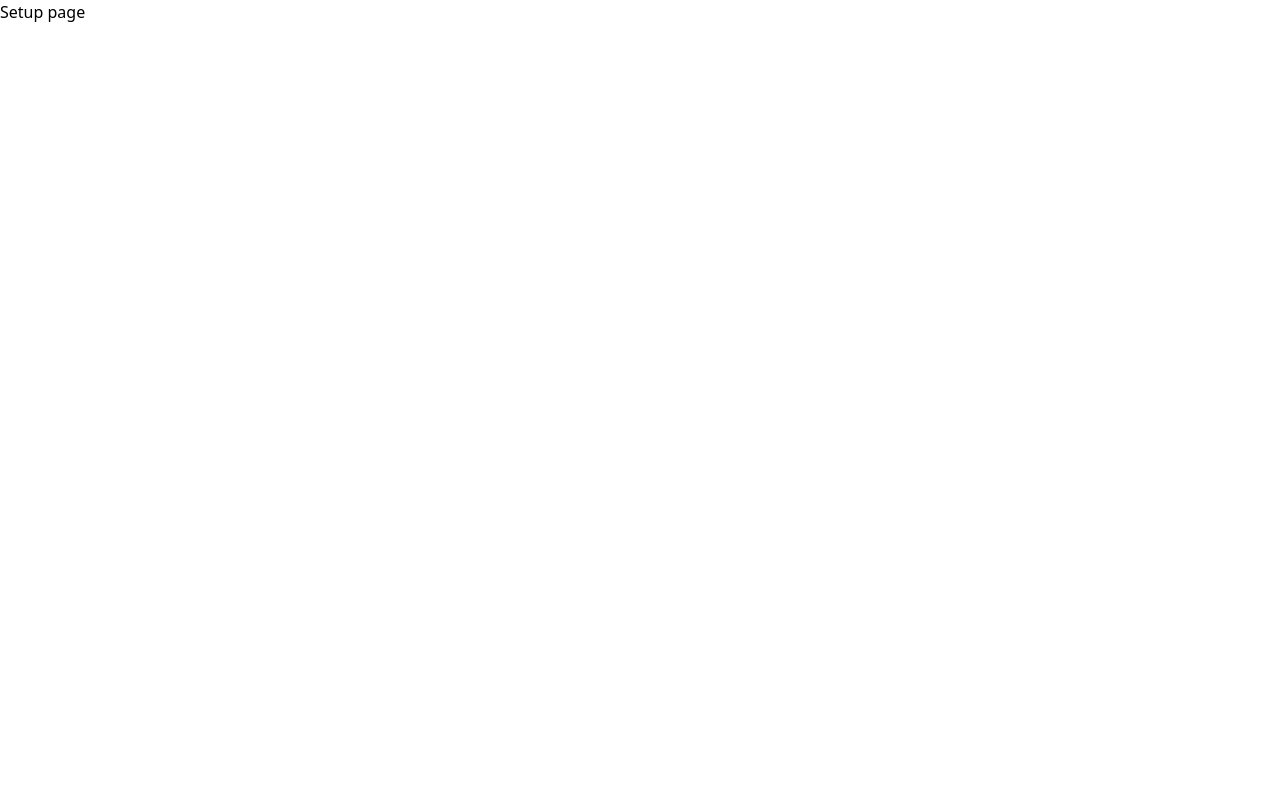
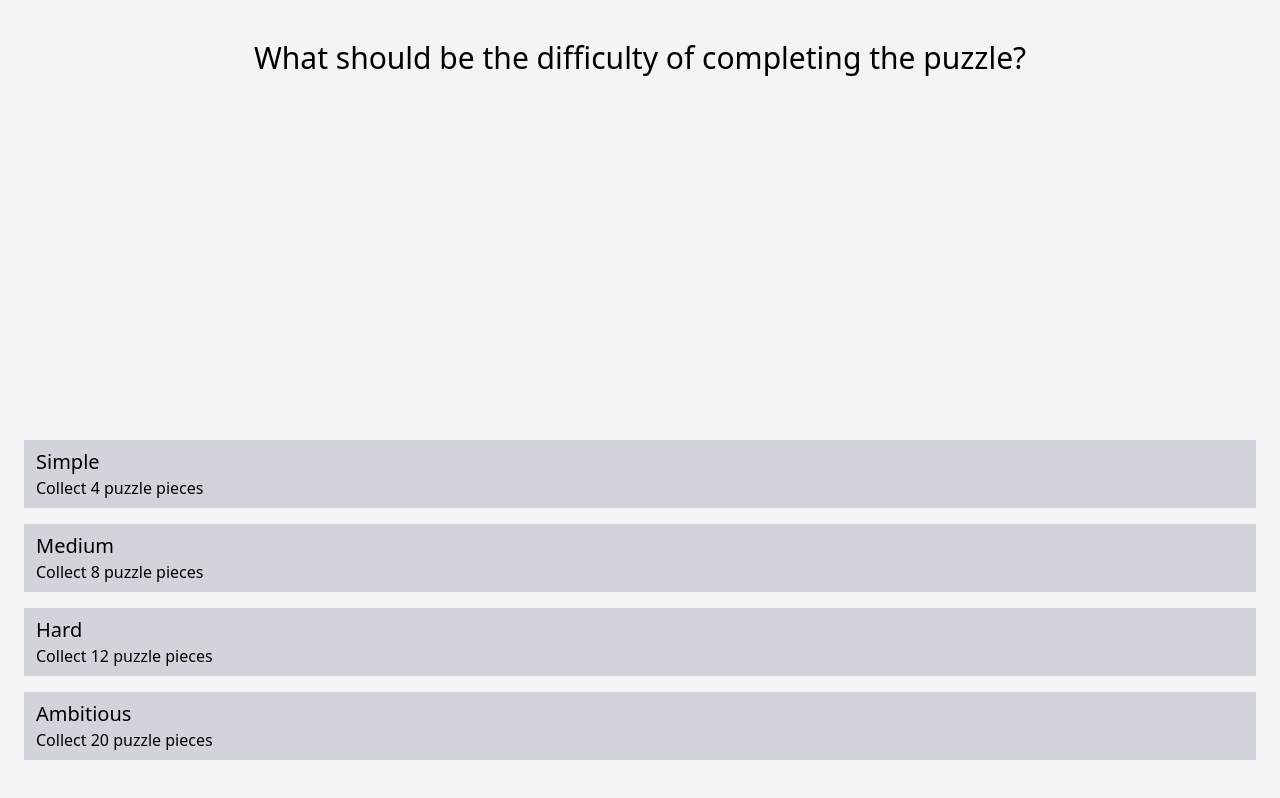
Before and after one commit to JayVnl/puzzler, a Vue app: page /setup in a window 1280 px wide. Built offline with nearby package versions, Linux system fonts and the light colour scheme.

Commit message:
Added routes to all basic pages and basic flow of the app

```diff
--- a/src/App.vue
+++ b/src/App.vue
@@ -1,5 +1,12 @@
 <template>
-  <div class="min-h-screen min-w-screen overflow-x-hidden bg-white">
+  <div class="h-screen w-screen overflow-x-hidden">
     <router-view></router-view>
   </div>
 </template>
+
+<style>
+html,
+body {
+  background-color: rgb(244 244 245);
+}
+</style>
--- /dev/null
+++ b/src/components/buttons/InfoButton.vue
@@ -0,0 +1,23 @@
+<script setup>
+import router from '../../router';
+
+defineProps({
+  title: String,
+  info: String,
+  path: String
+})
+
+function navigateTo(path) {
+  router.push(path);
+}
+</script>
+
+<template>
+  <div
+    @click="navigateTo(path)"
+    class="flex flex-col relative w-100 h-auto bg-gray-300 mt-4 py-2 px-3"
+  >
+    <p class="text-xl font-medium">{{ title }}</p>
+    <p class>{{ info }}</p>
+  </div>
+</template>
--- /dev/null
+++ b/src/components/buttons/NormalButton.vue
@@ -0,0 +1,21 @@
+<script setup>
+import router from '../../router';
+
+defineProps({
+  title: String,
+  path: String
+})
+
+function navigateTo(path) {
+  router.push(path);
+}
+</script>
+
+<template>
+  <div
+    @click="navigateTo(path)"
+    class="flex justify-center items-center relative w-100 h-[4.5rem] bg-gray-300 mt-6"
+  >
+    <p class="uppercase text-2xl font-medium">{{ title }}</p>
+  </div>
+</template>
--- a/src/router/index.js
+++ b/src/router/index.js
@@ -1,5 +1,9 @@
 import { createWebHistory, createRouter } from 'vue-router';
 import Main from '../views/Main.vue';
+import Guide from '../views/Guide.vue';
+import Setup from '../views/Setup.vue';
+import Camera from '../views/Camera.vue';
+import Puzzle from '../views/Puzzle.vue';
 
 const routes = [
   {
@@ -8,19 +12,24 @@ const routes = [
     component: Main
   },
   {
+    path: '/guide',
+    name: 'Guide',
+    component: Guide
+  },
+  {
     path: '/setup',
     name: 'Setup',
-    component: () => import('../views/Setup.vue')
+    component: Setup
   },
   {
     path: '/camera',
     name: 'Camera',
-    component: () => import('../views/Camera.vue')
+    component: Camera
   },
   {
     path: '/puzzle',
     name: 'Puzzle',
-    component: () => import('../views/Puzzle.vue')
+    component: Puzzle
   }
 ];
 
--- /dev/null
+++ b/src/views/Guide.vue
@@ -0,0 +1,3 @@
+<template>
+  <h1>Guide page</h1>
+</template>
--- a/src/views/Main.vue
+++ b/src/views/Main.vue
@@ -1,3 +1,12 @@
+<script setup>
+import NormalButton from '../components/buttons/NormalButton.vue'
+</script>
+
 <template>
-  <h1>Main page</h1>
+  <div class="flex flex-col px-9 py-16 h-full w-full">
+    <h1 class="text-center text-4xl">Puzzle Finder</h1>
+    <div class="grow"></div>
+    <NormalButton title="Start" path="/setup" />
+    <NormalButton title="Quick Guide" path="/guide" />
+  </div>
 </template>
--- a/src/views/Setup.vue
+++ b/src/views/Setup.vue
@@ -1,3 +1,14 @@
+<script setup>
+import InfoButton from '../components/buttons/InfoButton.vue'
+</script>
+
 <template>
-  <h1>Setup page</h1>
+  <div class="flex flex-col px-6 py-10 h-full w-full">
+    <h1 class="text-center text-3xl">What should be the difficulty of completing the puzzle?</h1>
+    <div class="grow"></div>
+    <InfoButton title="Simple" info="Collect 4 puzzle pieces" path="/camera" />
+    <InfoButton title="Medium" info="Collect 8 puzzle pieces" path="/camera" />
+    <InfoButton title="Hard" info="Collect 12 puzzle pieces" path="/camera" />
+    <InfoButton title="Ambitious" info="Collect 20 puzzle pieces" path="/camera" />
+  </div>
 </template>
```
